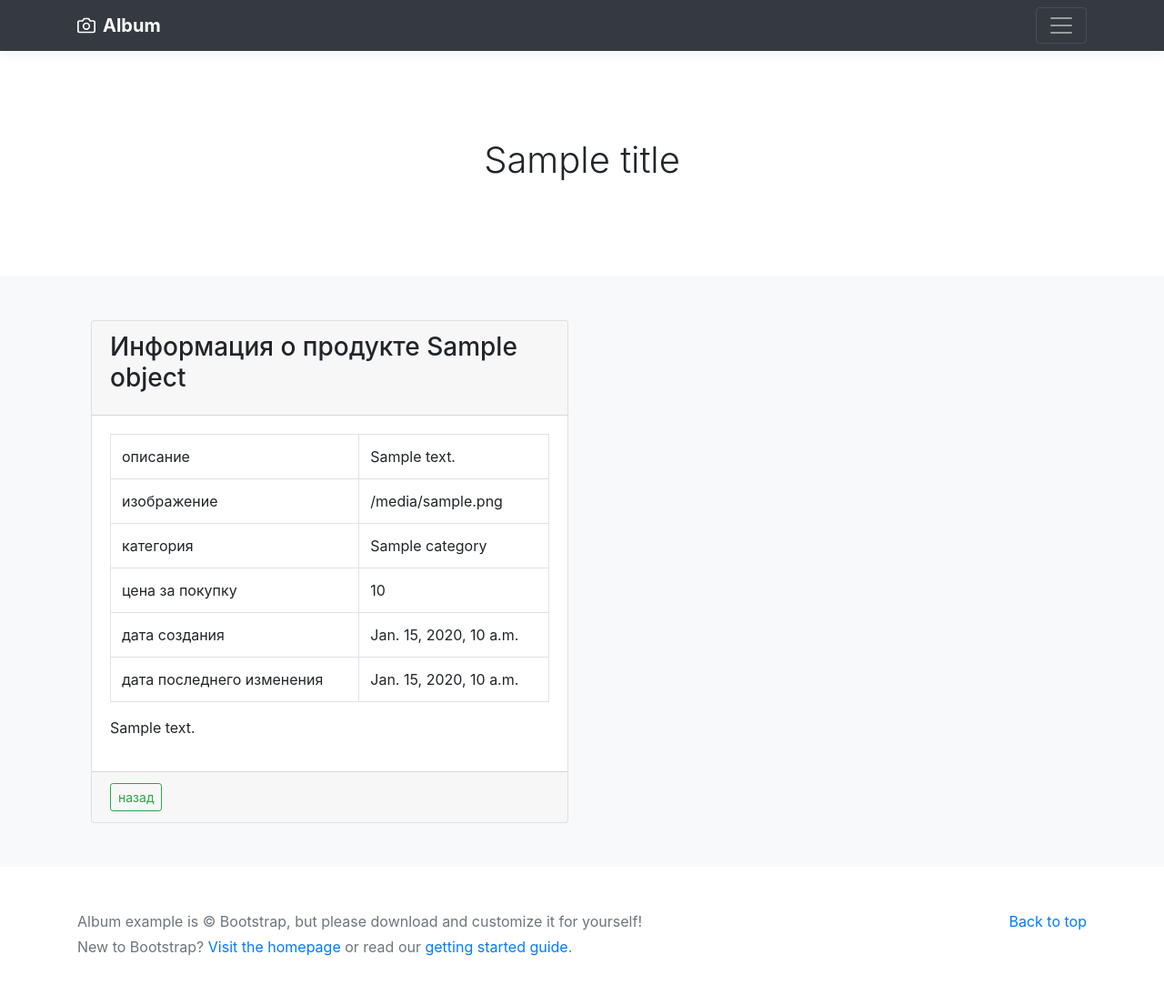
After one commit to albertminnibaev/django_homework, a Django app: template catalog/templates/catalog/product_detail.html in a window 1280 px wide. The commit adds this page. Shown: the whole page at 91% size. Run offline with Django 4.2, Linux system fonts and the light colour scheme; the template is opened without the code that fills it: most values are stand-ins (such as "Sample title", 1, 10 or a date in 2020); some libraries are stand-ins or nearby versions.

Commit message:
completed task 1 of homework 22.1

```diff
--- a/blog/templates/blog/record_form.html
+++ b/blog/templates/blog/record_form.html
@@ -13,7 +13,7 @@
                     {% endif %}
                 </div>
                 <div class="card-body">
-                    <form method="post">
+                    <form method="post" enctype="multipart/form-data">
                         {% csrf_token %}
                         {{ form.as_p }}
                         <button type="submit" class="btn btn-outline-success">
--- a/catalog/templates/catalog/add_product.html
+++ b/catalog/templates/catalog/add_product.html
@@ -7,7 +7,7 @@
                     <h4 class="my-0 font-weight-normal">Добавить продукт</h4>
                 </div>
                 <div class="card-body">
-                    <form method="post" action="" class="form-floating">
+                    <form method="post" action="" enctype="multipart/form-data" class="form-floating">
                         {% csrf_token %}
                         <div class="mb-3">
                             <input type="text" name="name" class="form-control" id="name" placeholder="наименование" required>
--- /dev/null
+++ b/catalog/templates/catalog/product_detail.html
@@ -0,0 +1,53 @@
+{% extends 'catalog/base.html' %}
+
+{% block content %}
+<div class="col-12">
+    <div class="row">
+        <div class="col-6">
+            <div class="card">
+                <div class="card-header">
+                    <h3 class="card-title">
+                        Информация о продукте {{ object.name }}
+                    </h3>
+                </div>
+                <div class="card-body">
+                    <table class="table table-bordered">
+                        <tbody>
+                        <tr>
+                            <td>описание</td>
+                            <td>{{ object.descriptions }}</td>
+                        </tr>
+                        <tr>
+                            <td>изображение</td>
+                            <td>{{ object.picture }}</td>
+                        </tr>
+                        <tr>
+                            <td>категория</td>
+                            <td>{{ object.category }}</td>
+                        </tr>
+                        <tr>
+                            <td>цена за покупку</td>
+                            <td>{{ object.price }}</td>
+                        </tr>
+                        <tr>
+                            <td>дата создания</td>
+                            <td>{{ object.date_of_creation }}</td>
+                        </tr>
+                        <tr>
+                            <td>дата последнего изменения</td>
+                            <td>{{ object.last_modified_date }}</td>
+                        </tr>
+                        </tbody>
+                    </table>
+                    <p>
+                        {{ object.body }}
+                    </p>
+                </div>
+                <div class="card-footer">
+                    <a href="{% url 'catalog:products' object.category.pk %}" class="btn btn-sm btn-outline-success">назад</a>
+                </div>
+            </div>
+        </div>
+    </div>
+</div>
+{% endblock %}
--- a/catalog/templates/catalog/product_form.html
+++ b/catalog/templates/catalog/product_form.html
@@ -1,7 +1,7 @@
 {% extends 'catalog/base.html' %}
 
 {% block content %}
-<form method="post" class="row">
+<form method="post" enctype="multipart/form-data" class="row">
     <div class="col-6">
         <div class="card">
             <div class="card-header">
--- a/catalog/templates/catalog/product_list.html
+++ b/catalog/templates/catalog/product_list.html
@@ -16,8 +16,9 @@
                 <div class="d-flex justify-content-between align-items-center">
                     <div class="card-footer">
 <!--                        <button type="button" class="btn btn-sm btn-outline-secondary">купить</button>-->
-                        <a class="btn btn-outline-secondary" href="{% url 'catalog:product_update' object.pk %}">изменить</a>
-                        <a class="btn btn-outline-danger float-right" href="{% url 'catalog:product_delete' object.pk %}">удалить</a>
+                        <a class="btn btn-outline-warning" href="{% url 'catalog:product_update' object.pk %}">изменить</a>
+                        <a class="btn btn-outline-success" href="{% url 'catalog:product_edit' object.pk %}">просмотр</a>
+                        <a class="btn btn-outline-danger" href="{% url 'catalog:product_delete' object.pk %}">удалить</a>
                     </div>
                 </div>
             </div>
--- a/catalog/urls.py
+++ b/catalog/urls.py
@@ -2,7 +2,7 @@ from django.urls import path
 
 from catalog.apps import CatalogConfig
 from catalog.views import CategoryListView, ProductListView, ProductCreateView, ProductUpdateView, \
-    ProductDeleteView, contact, IndexView
+    ProductDeleteView, contact, IndexView, ProductDetailView
 
 app_name = CatalogConfig.name
 
@@ -13,5 +13,6 @@ urlpatterns = [
     path('products/create/', ProductCreateView.as_view(), name='product_create'),
     path('products/update/<int:pk>/', ProductUpdateView.as_view(), name='product_update'),
     path('products/delete/<int:pk>/', ProductDeleteView.as_view(), name='product_delete'),
+    path('products/edit/<int:pk>/', ProductDetailView.as_view(), name='product_edit'),
     path('contacts/', contact, name='contacts'),
 ]
```
Also changed, not shown: catalog/forms.py (added, +28 -0 lines), catalog/views.py (+11 -3 lines), media/records/vodopad.jpg (added).
